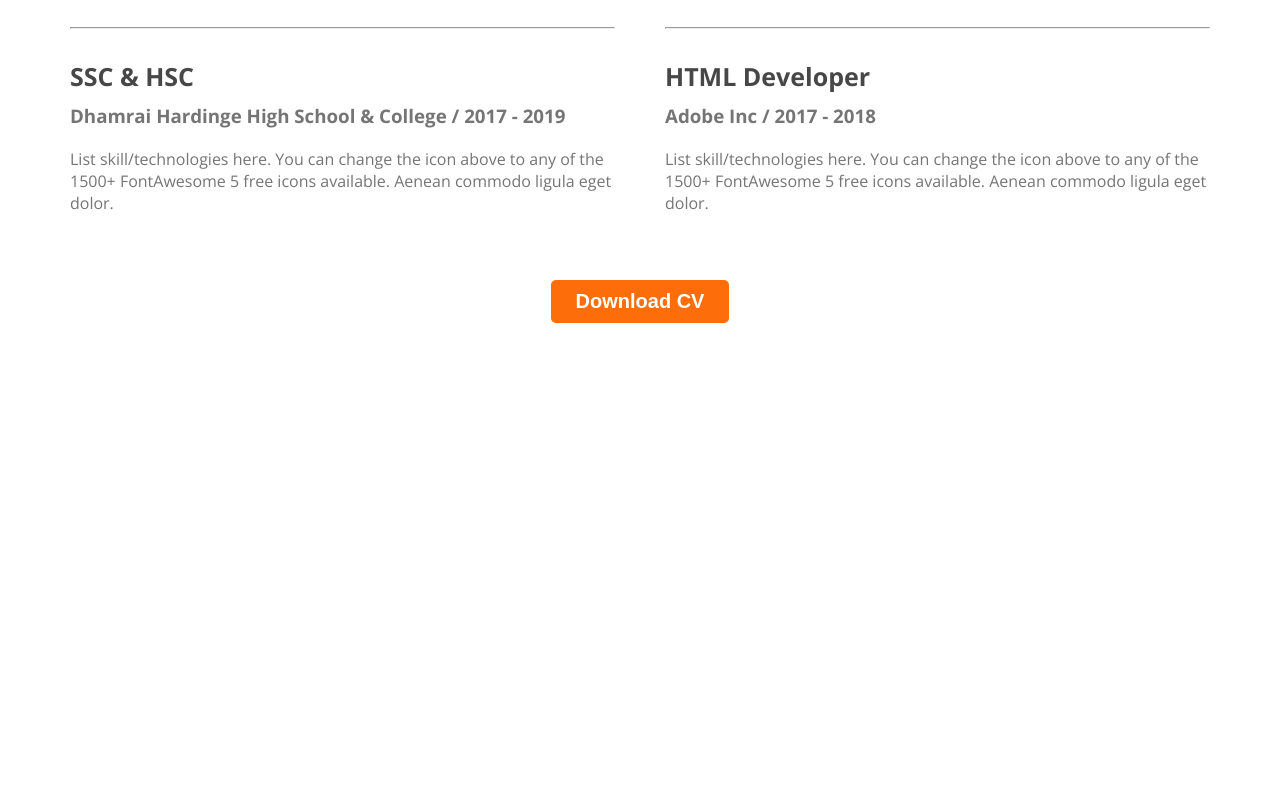
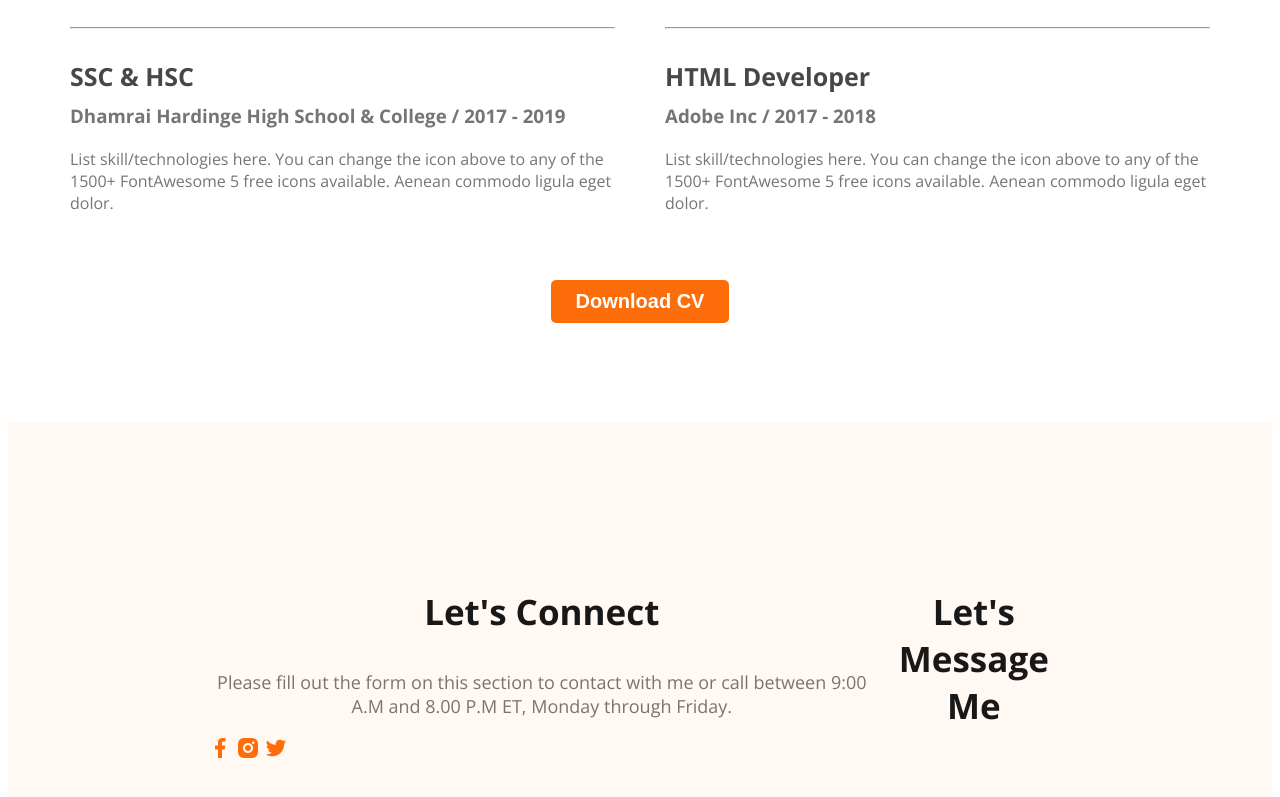
Before and after one commit to 14alim/developer-protfolio, a plain HTML site: page index.html in a window 1280 px wide. Shown: the part 2593-3390 px from the top of the page. Before the commit the page ends 2924 px from the top, so only its background shows below. Drawn offline with nearby package versions, Linux system fonts and the light colour scheme.

Commit message:
added footer half part

```diff
--- a/index.html
+++ b/index.html
@@ -160,7 +160,18 @@
         </section>
     </main>
     <footer>
-
+        <div class="footer-column">
+            <h3 class="section-title">Let's Connect</h3>
+            <p class="section-description">Please fill out the form on this section to contact with me or call between 9:00 A.M and 8.00 P.M ET, Monday through Friday.</p>
+            <div class="social-links">
+                <a href=""><img src="images/icons/facebook.png" alt=""></a>
+                <a href=""><img src="images/icons/insta.png" alt=""></a>
+                <a href=""><img src="images/icons/twitter.png" alt=""></a>
+            </div>
+        </div>
+        <div class="footer-column">
+            <h3 class="section-title">Let's Message Me</h3>
+        </div>
     </footer>
 
 </body>
--- a/styles/protfolio.css
+++ b/styles/protfolio.css
@@ -190,3 +190,11 @@ main section {
     text-align: center;
     margin-top: 50px;
 }
+
+/* footer style */
+footer{
+    display: flex;
+    background: #FFF8F3;
+    padding: 130px 200px;
+    margin-top: 100px;
+}
```
